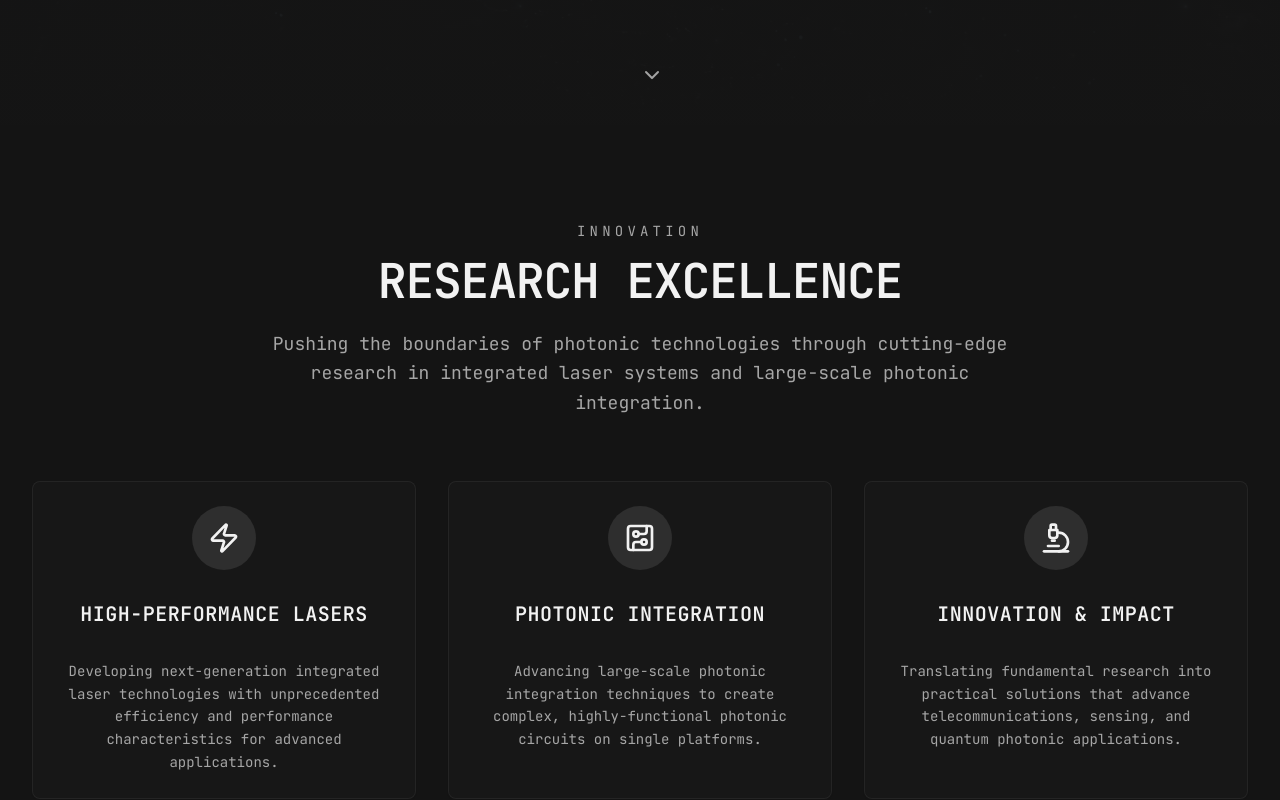
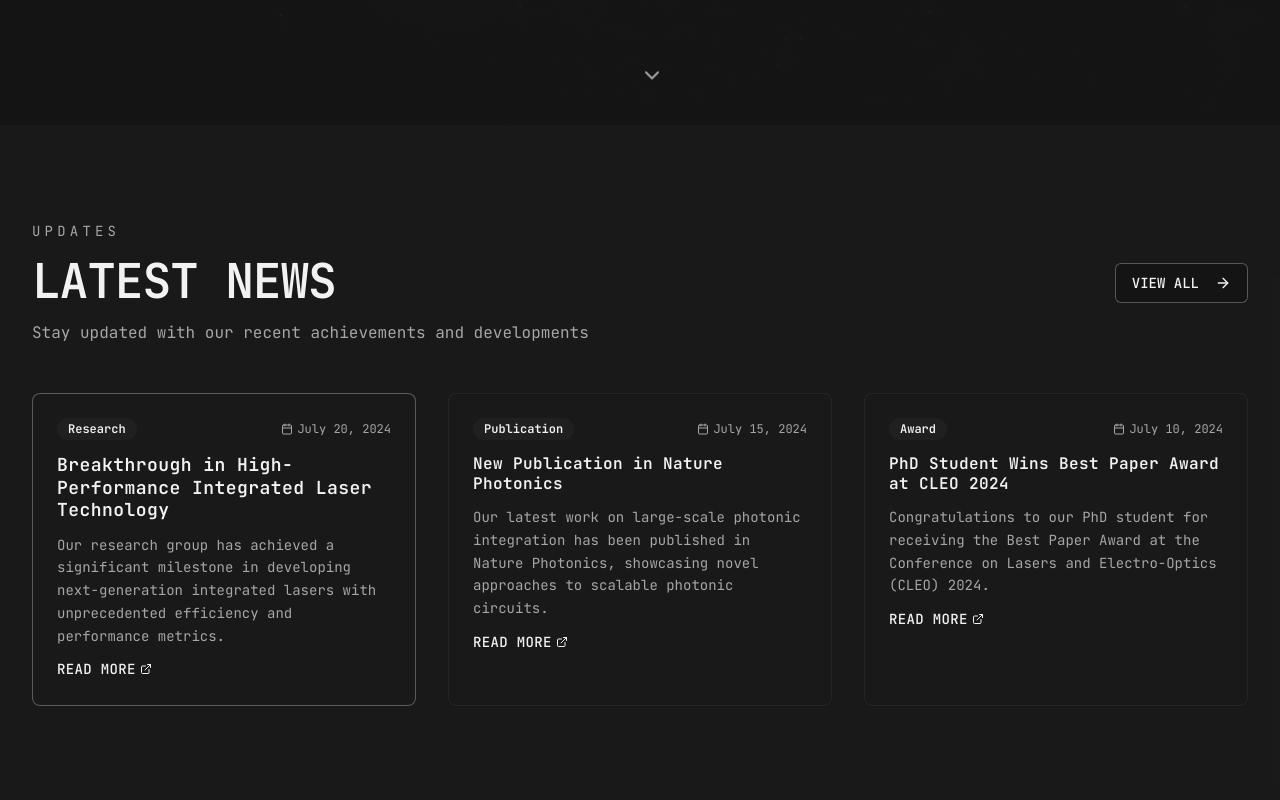
Before and after one commit to jxbsia/Group-Website, a React (Vite) app: page / in a window 1280 px wide. Shown: the part 740-1540 px from the top of the page. Built offline with nearby package versions, Linux system fonts and the light colour scheme.

Commit message:
Remove hero section content

```diff
--- a/src/pages/Home.tsx
+++ b/src/pages/Home.tsx
@@ -49,76 +49,6 @@ const Home = () => {
         </div>
       </section>
 
-      {/* Research Focus */}
-      <section className="py-24 bg-background">
-        <div className="max-w-7xl mx-auto px-4 sm:px-6 lg:px-8">
-          <div className="text-center mb-16">
-            <div className="text-sm tracking-[0.3em] text-muted-foreground mb-4 uppercase">
-              Innovation
-            </div>
-            <h2 className="text-4xl md:text-5xl font-bold text-primary mb-6 tracking-tight">
-              RESEARCH EXCELLENCE
-            </h2>
-            <p className="text-lg text-muted-foreground max-w-3xl mx-auto leading-relaxed">
-              Pushing the boundaries of photonic technologies through cutting-edge research
-              in integrated laser systems and large-scale photonic integration.
-            </p>
-          </div>
-
-          <div className="grid md:grid-cols-3 gap-8">
-            <Card className="bg-card/50 border-border/50 hover:bg-card/70 transition-all duration-500 group">
-              <CardHeader className="text-center pb-8">
-                <div className="mx-auto w-16 h-16 bg-primary/10 rounded-full flex items-center justify-center mb-6 group-hover:bg-primary/20 transition-colors duration-500">
-                  <Zap className="h-8 w-8 text-primary" />
-                </div>
-                <CardTitle className="text-xl font-bold tracking-wide uppercase">
-                  HIGH-PERFORMANCE LASERS
-                </CardTitle>
-              </CardHeader>
-              <CardContent className="text-center">
-                <CardDescription className="text-muted-foreground leading-relaxed">
-                  Developing next-generation integrated laser technologies with unprecedented
-                  efficiency and performance characteristics for advanced applications.
-                </CardDescription>
-              </CardContent>
-            </Card>
-
-            <Card className="bg-card/50 border-border/50 hover:bg-card/70 transition-all duration-500 group">
-              <CardHeader className="text-center pb-8">
-                <div className="mx-auto w-16 h-16 bg-primary/10 rounded-full flex items-center justify-center mb-6 group-hover:bg-primary/20 transition-colors duration-500">
-                  <CircuitBoard className="h-8 w-8 text-primary" />
-                </div>
-                <CardTitle className="text-xl font-bold tracking-wide uppercase">
-                  PHOTONIC INTEGRATION
-                </CardTitle>
-              </CardHeader>
-              <CardContent className="text-center">
-                <CardDescription className="text-muted-foreground leading-relaxed">
-                  Advancing large-scale photonic integration techniques to create complex,
-                  highly-functional photonic circuits on single platforms.
-                </CardDescription>
-              </CardContent>
-            </Card>
-
-            <Card className="bg-card/50 border-border/50 hover:bg-card/70 transition-all duration-500 group">
-              <CardHeader className="text-center pb-8">
-                <div className="mx-auto w-16 h-16 bg-primary/10 rounded-full flex items-center justify-center mb-6 group-hover:bg-primary/20 transition-colors duration-500">
-                  <Microscope className="h-8 w-8 text-primary" />
-                </div>
-                <CardTitle className="text-xl font-bold tracking-wide uppercase">
-                  INNOVATION & IMPACT
-                </CardTitle>
-              </CardHeader>
-              <CardContent className="text-center">
-                <CardDescription className="text-muted-foreground leading-relaxed">
-                  Translating fundamental research into practical solutions that advance
-                  telecommunications, sensing, and quantum photonic applications.
-                </CardDescription>
-              </CardContent>
-            </Card>
-          </div>
-        </div>
-      </section>
 
       {/* Latest News */}
       <section className="py-24 bg-secondary/30">
```
